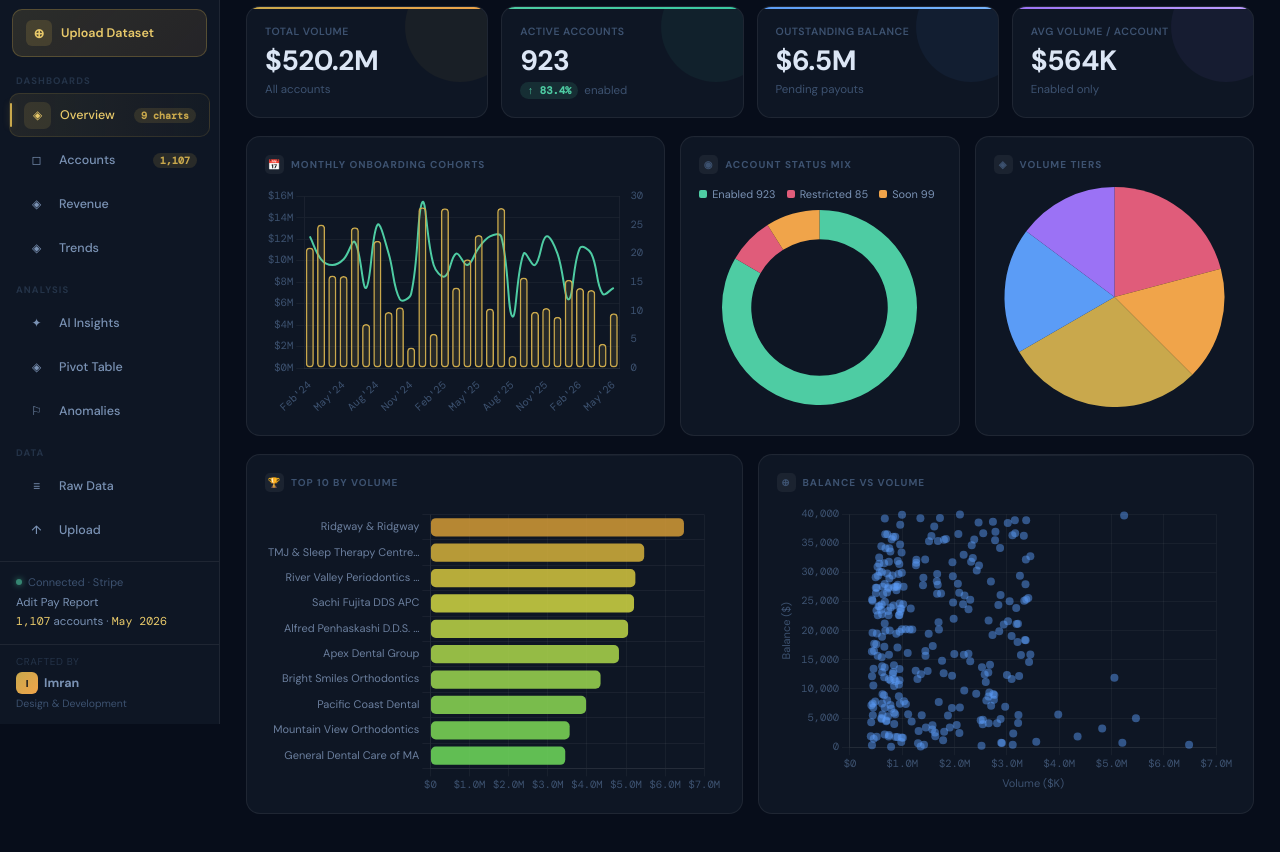
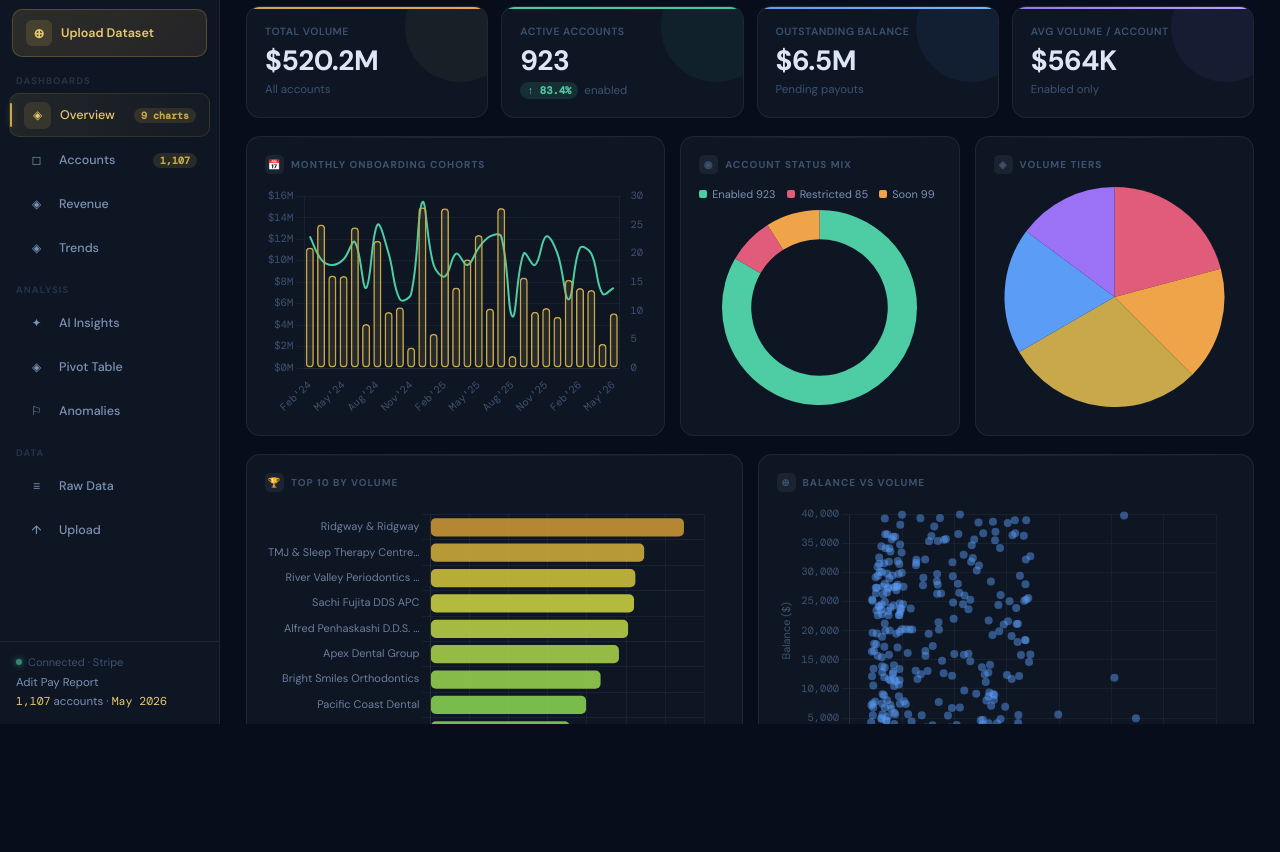
Before and after one commit to ImranAdit/Modern_Business_Inrelligence_dashboard, a website: page index.html in a window 1280 px wide. Shown: the part 76-928 px from the top of the page. After the commit the page ends 800 px from the top, so only its background shows below. Drawn offline with nearby package versions, Linux system fonts and the light colour scheme; a web font is replaced by a local one.

Commit message:
Refactor layout and remove footer from index.html
Updated layout styles for better overflow handling and removed footer section.

```diff
--- a/index.html
+++ b/index.html
@@ -34,9 +34,9 @@ body{background:var(--ink);color:var(--text);font-family:'DM Sans',system-ui,san
 ::-webkit-scrollbar-thumb:hover{background:var(--text3)}
 
 /* ── Layout ── */
-.shell{display:flex;min-height:100vh}
+.shell{display:flex;height:100vh;overflow:hidden}
 .sidebar{width:var(--sw);min-width:var(--sw);background:var(--ink2);border-right:1px solid var(--rim);display:flex;flex-direction:column;position:sticky;top:0;height:100vh;overflow-y:auto;overflow-x:hidden;z-index:100;flex-shrink:0}
-.main{flex:1;min-width:0;display:flex;flex-direction:column;min-height:0}
+.main{flex:1;min-width:0;display:flex;flex-direction:column;overflow:hidden}
 
 /* ── Sidebar ── */
 .logo-wrap{padding:20px 16px 18px;display:flex;align-items:center;gap:11px;border-bottom:1px solid var(--rim)}
@@ -76,7 +76,7 @@ body{background:var(--ink);color:var(--text);font-family:'DM Sans',system-ui,san
 .pill-act:hover{background:var(--glass2);color:var(--text);border-color:var(--rim2)}
 
 /* ── Content ── */
-.content{padding:22px 26px;overflow-y:auto;flex:1}
+.content{padding:22px 26px;overflow-y:auto;flex:1;min-height:0}
 
 /* ── Cards ── */
 .card{background:var(--ink2);border:1px solid var(--rim);border-radius:var(--r2);padding:18px;position:relative;overflow:hidden}
@@ -140,7 +140,7 @@ table.tbl tbody tr:last-child td{border-bottom:none}
 .t-re{background:var(--rose-dim);color:var(--rose)}
 .t-so{background:var(--amber-dim);color:var(--amber)}
 
-/* ── Pages ── KEY FIX: use visibility instead of display:none ── */
+/* ── Pages ── */
 .page{display:none}
 .page.active{display:block;animation:fadeUp .22s ease}
 @keyframes fadeUp{from{opacity:0;transform:translateY(5px)}to{opacity:1;transform:translateY(0)}}
@@ -241,15 +241,6 @@ canvas{display:block}
   <div class="sb-footer">
     <div class="live-chip"><div class="live-dot"></div>Connected · Stripe</div>
     <div class="sb-meta" id="sb-meta">Adit Pay Report<br><b>1,107</b> accounts · <b>May 2026</b></div>
-  </div>
-
-  <div style="padding:10px 16px 14px;border-top:1px solid var(--rim);margin-top:0">
-    <div style="font-size:10px;color:var(--text4);letter-spacing:.6px;text-transform:uppercase;margin-bottom:4px">Crafted by</div>
-    <div style="font-size:12.5px;font-weight:700;color:var(--text2);display:flex;align-items:center;gap:6px">
-      <span style="width:22px;height:22px;border-radius:6px;background:linear-gradient(135deg,var(--gold),var(--amber));display:inline-flex;align-items:center;justify-content:center;font-size:10px;font-weight:800;color:var(--ink);flex-shrink:0">I</span>
-      Imran
-    </div>
-    <div style="font-size:10.5px;color:var(--text3);margin-top:3px">Design &amp; Development</div>
   </div>
 </aside>
 
```
